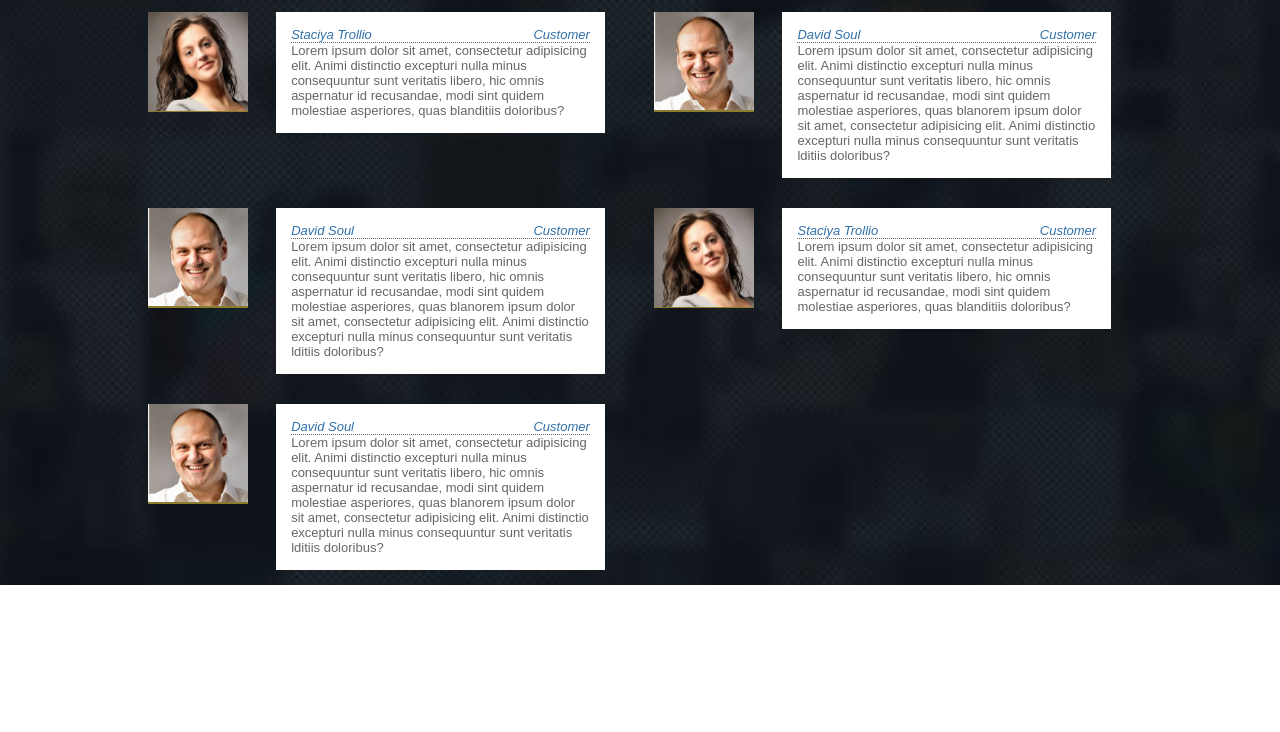
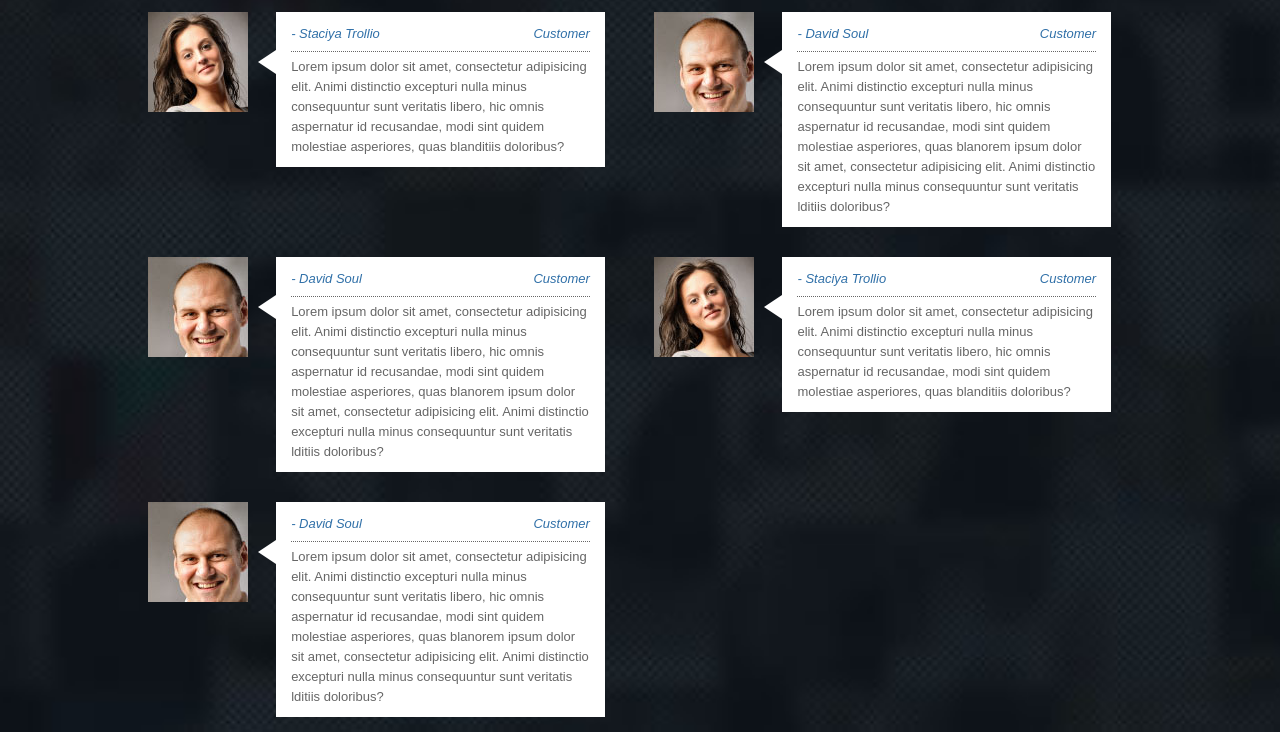
Before and after one commit to a1ex7/lesson-2015, a website: page lesson6/task2/index.html in a window 1280 px wide. Shown: the part 143-875 px from the top of the page. Before the commit the page ends 800 px from the top, so only its background shows below. Drawn offline with Linux system fonts and the light colour scheme.

Commit message:
'lesson6-dz'

```diff
--- a/lesson6/task2/css/style.css
+++ b/lesson6/task2/css/style.css
@@ -55,27 +55,51 @@ body {
 }
 
 .testimonial__photo {
-    width: 100%;
+    margin-left: -4px;
 }
 
 .testimonial__block {
-    padding: 15px;
+    min-height: 100px;
+    position: relative;
+    padding: 10px 15px;
     margin-left: 25px;
     background-color: #fff;
     display: inline-block;
     width: calc(100% - 100px - 25px - 8px);
 }
 
+.testimonial__block::before {
+    content: '';
+    display: block;
+    position: absolute;
+    left: -30px;
+    top: 38px;
+    border: 12px solid transparent;
+    border-right: 18px solid #fff;
+}
+
 .testimonial__title {
+    padding-bottom: 5px;
     border-bottom: 1px dotted #666;
     color: #3070a8;
     font-style: italic;
+    line-height: 24px;
 }
 
 .testimonial__user-name {
     float: left;
 }
 
+.testimonial__user-name::before {
+    content: '- ';
+}
+
 .testimonial__user-position {
     float: right;
 }
+
+.testimonial__text {
+    padding-top: 5px;
+    line-height: 20px;
+    overflow-wrap: break-word;
+}
```
Also changed, not shown: package.json (+10 -2 lines).
